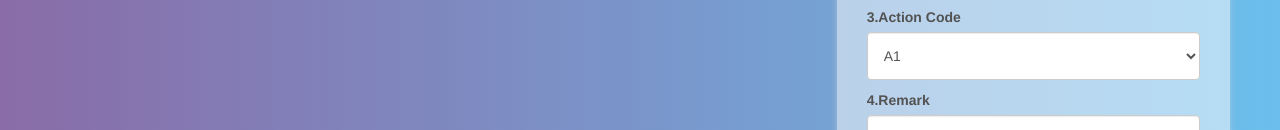
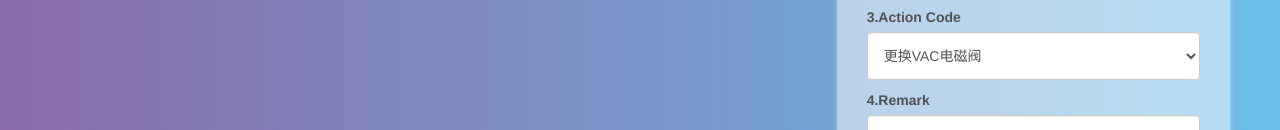
Before and after one commit to ElaineHuang/elite-app, a plain HTML site: page templates/index.html in a window 1280 px wide. Shown: the part 303-433 px from the top of the page. Drawn offline with nearby package versions, Linux system fonts and the light colour scheme; files that its build step writes are made by us from their sources; no server answers; files whose address does not match are found by name.

Commit message:
update action code list

```diff
--- a/templates/index.html
+++ b/templates/index.html
@@ -76,21 +76,14 @@
             <label>3.Action Code</label>
             <!-- <input type="text" class="form-control" placeholder="Enter your name" name="name"> -->
             <select class="form-control" id="action-code" name="actionCode">
-              <option value="A1" selected>A1</option>
-              <option value="A2">A2</option>
-              <option value="A3">A3</option>
-              <option value="A4" >A4</option>
-              <option value="A5">A5</option>
-              <option value="A6">A6</option>
-              <option value="A7" >A7</option>
-              <option value="A8">A8</option>
-              <option value="A9">A9</option>
-              <option value="A10">A10</option>
-              <option value="A11">A11</option>
-              <option value="A12">A12</option>
-              <option value="A13">A13</option>
-              <option value="A14">A14</option>
-              <option value="A15">A15</option>
+              <option value="更换VAC电磁阀" selected>更换VAC电磁阀</option>
+              <option value="更换吹气电磁阀">更换吹气电磁阀</option>
+              <option value="更換定位板">更換定位板</option>
+              <option value="更换空气过滤器" >更换空气过滤器</option>
+              <option value="更換真空泵">更換真空泵</option>
+              <option value="更換電池">更換電池</option>
+              <option value="需要更换喷射泵。" >需要更换喷射泵。</option>
+              <option value="聯絡廠商維修">聯絡廠商維修</option>
               <option value="others">others</option>
             </select>
           </div>
```
